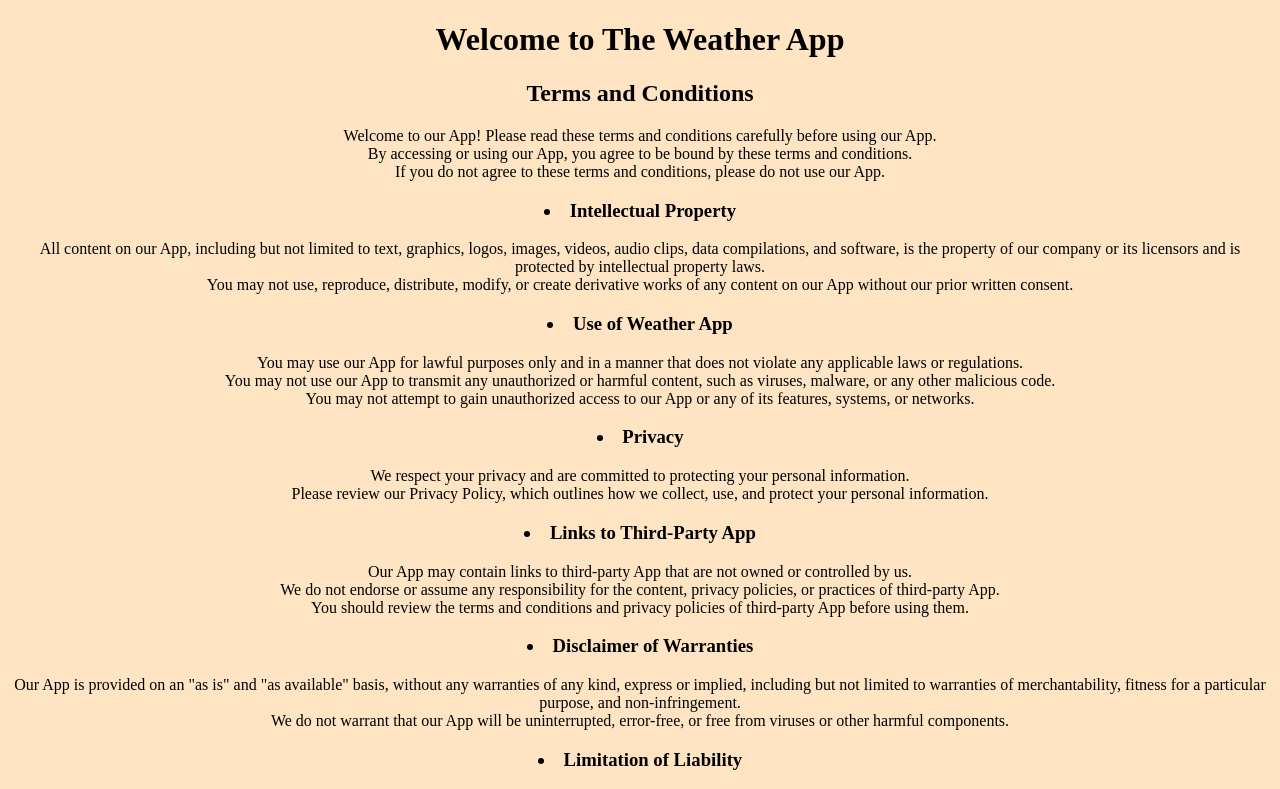
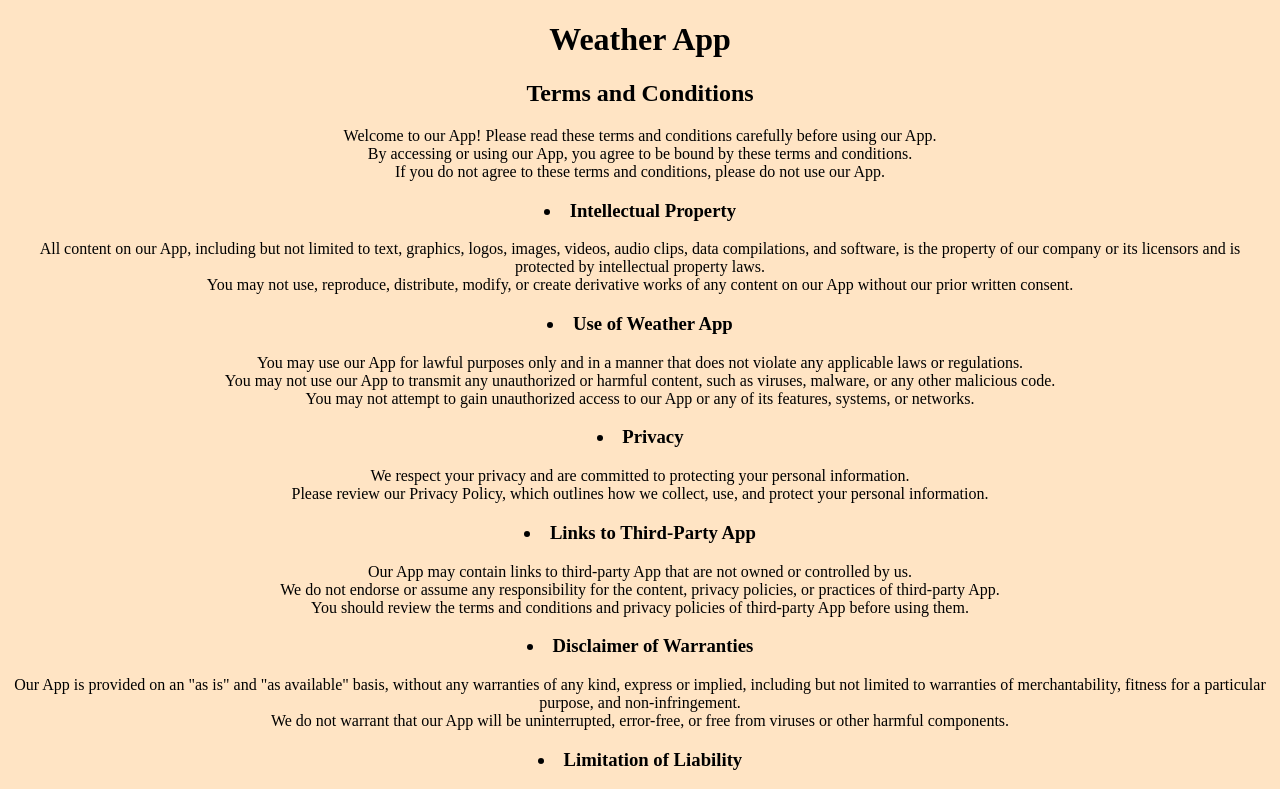
Before and after one commit to asadzafar101/asadzafar101.github.io-termsandconditions, a plain HTML site: page index.html in a window 1280 px wide. Shown: the top 789 px of the page. Drawn offline with Linux system fonts and the light colour scheme.

Commit message:
Update index.html

```diff
--- a/index.html
+++ b/index.html
@@ -5,7 +5,7 @@
 </head>
 <body style="background-color: bisque;">
   <center><header>
-    <h1>Welcome to The Weather App</h1>
+    <h1>Weather App</h1>
 
   </header>
   <main>
```
